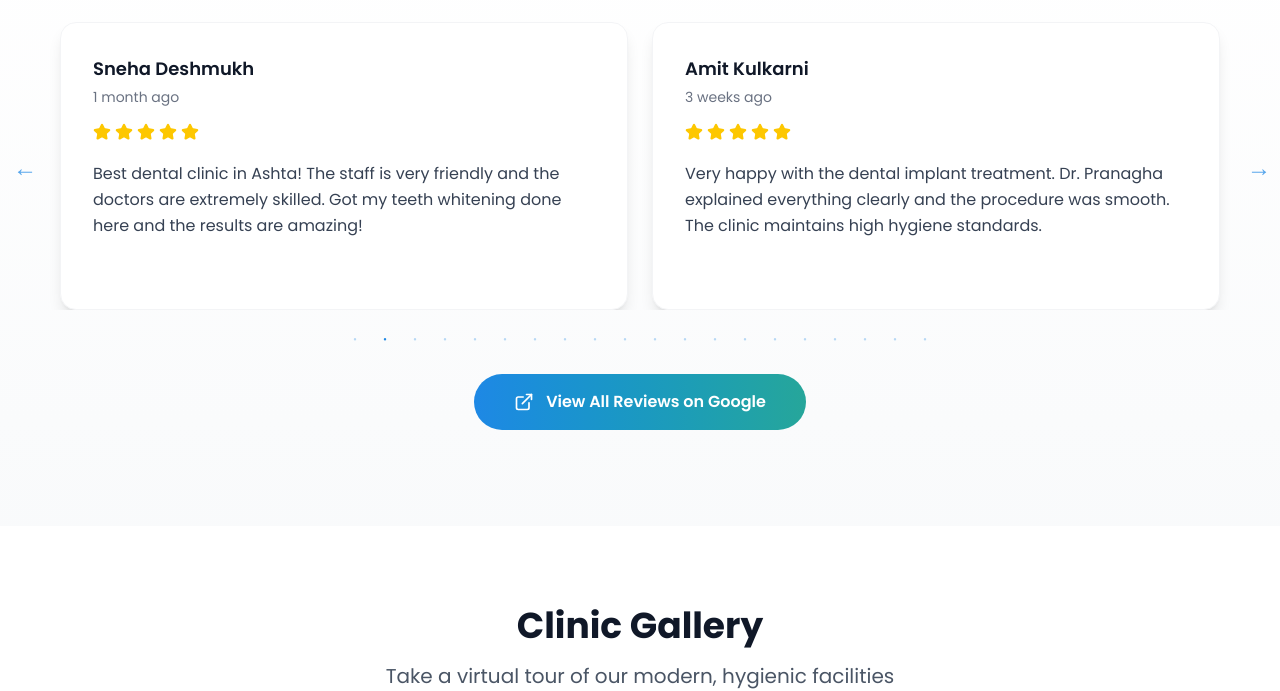
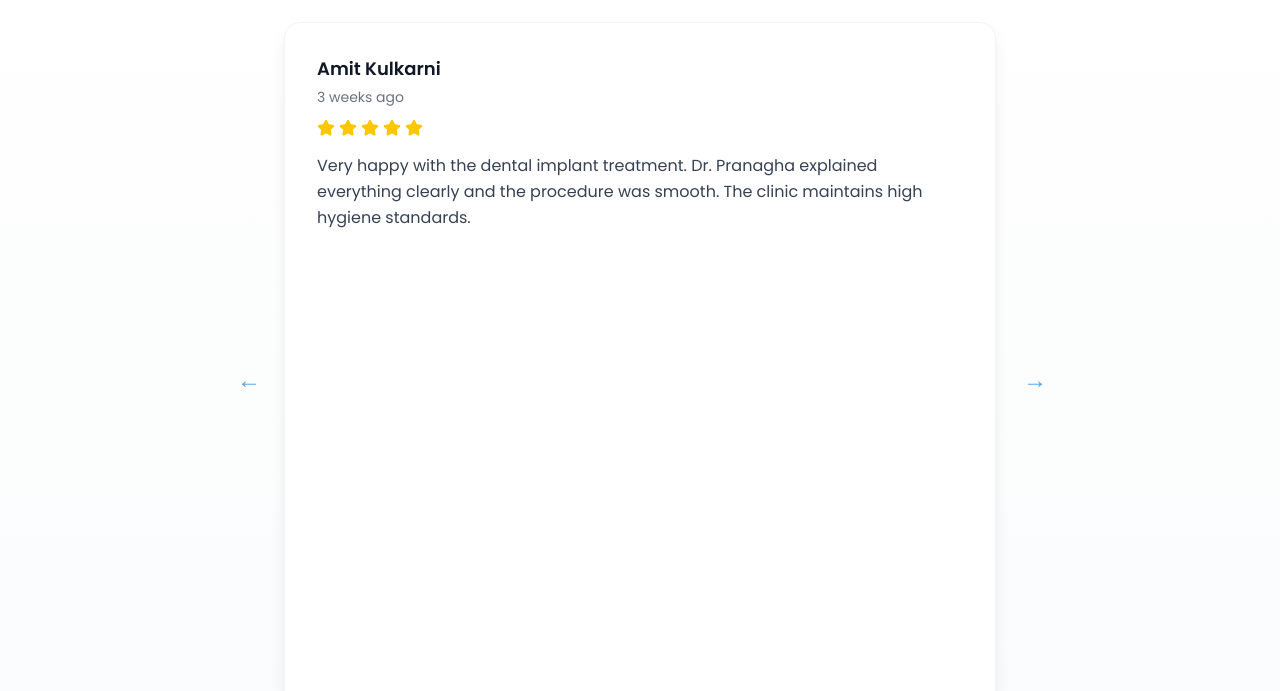
Before and after one commit to pranavreddy1721/Chougule-Dental-Clinic, a React (Vite) app: page / in a window 1280 px wide. Shown: the part 4032-4723 px from the top of the page. Built offline with nearby package versions, Linux system fonts and the light colour scheme.

Commit message:
Update Reviews.tsx

```diff
--- a/src/app/components/Reviews.tsx
+++ b/src/app/components/Reviews.tsx
@@ -129,51 +129,32 @@ export function Reviews() {
     dots: true,
     infinite: true,
     speed: 600,
-    slidesToShow: 2,
+    slidesToShow: 1,
     slidesToScroll: 1,
     autoplay: true,
-    autoplaySpeed: 5000,
+    autoplaySpeed: 3000,
     pauseOnHover: true,
-    cssEase: 'ease-in-out',
-   responsive: [
-  {
-    breakpoint: 1024,
-    settings: { slidesToShow: 2, slidesToScroll: 1 },
-  },
-  {
-    breakpoint: 768,
-    settings: { slidesToShow: 1, slidesToScroll: 1, arrows: false },
-  },
-],
-
   };
 
   return (
     <section id="reviews" className="py-24 bg-gradient-to-b from-white to-gray-50">
-      <div className="max-w-7xl mx-auto px-4 sm:px-6 lg:px-8">
+      <div className="max-w-3xl mx-auto px-4">
 
-        <div className="mb-16 px-4">
         <Slider {...settings}>
           {reviews.map((review, index) => (
             <div key={index} className="px-3">
-                <div className="bg-white rounded-2xl p-8 shadow-lg hover:shadow-2xl transition-all duration-300 h-72 flex flex-col border border-gray-100">
+              <div className="bg-white rounded-2xl p-8 shadow-lg hover:shadow-2xl transition-all duration-300 aspect-square flex flex-col border border-gray-100">
 
-                  <div className="flex items-start justify-between mb-4">
-                    <div>
-                      <h4 className="text-lg font-semibold text-gray-900 mb-1">
-                        {review.name}
-                      </h4>
-                      <p className="text-sm text-gray-500">{review.time}</p>
-                    </div>
-                  </div>
+                <h4 className="text-lg font-semibold text-gray-900 mb-1">{review.name}</h4>
+                <p className="text-sm text-gray-500 mb-3">{review.time}</p>
 
-                  <div className="flex gap-1 mb-5">
-                    {[1,2,3,4,5].map((star) => (
+                <div className="flex gap-1 mb-4">
+                  {[1,2,3,4,5].map((star)=>(
                     <Star key={star} className="text-yellow-400 fill-yellow-400" size={18}/>
                   ))}
                 </div>
 
-                  <p className="text-gray-700 leading-relaxed flex-1 overflow-hidden line-clamp-5">
+                <p className="text-gray-700 leading-relaxed flex-1 overflow-hidden line-clamp-6">
                   {review.text}
                 </p>
 
@@ -181,16 +162,15 @@ export function Reviews() {
             </div>
           ))}
         </Slider>
-        </div>
 
-        <div className="text-center">
+        <div className="text-center mt-12">
           <a
             href="https://g.page/r/CZGjYx8qH8oXEBM/review"
             target="_blank"
             rel="noopener noreferrer"
             className="inline-flex items-center gap-3 px-10 py-4 bg-gradient-to-r from-[#1E88E5] to-[#26A69A] text-white rounded-full font-semibold hover:shadow-xl transition-all duration-300 hover:scale-105"
           >
-            <ExternalLink size={20} />
+            <ExternalLink size={20}/>
             View All Reviews on Google
           </a>
         </div>
```
Lines whose indentation alone changed are shown as unchanged.
